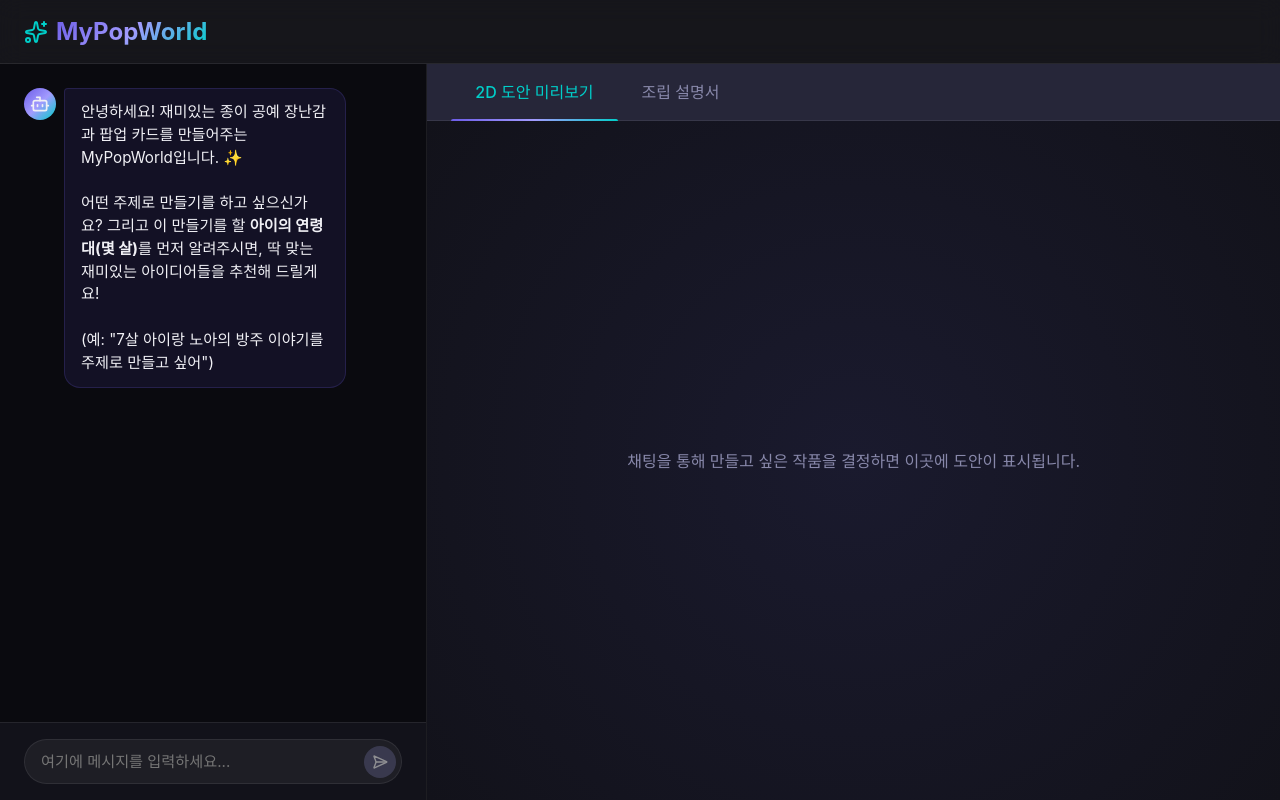
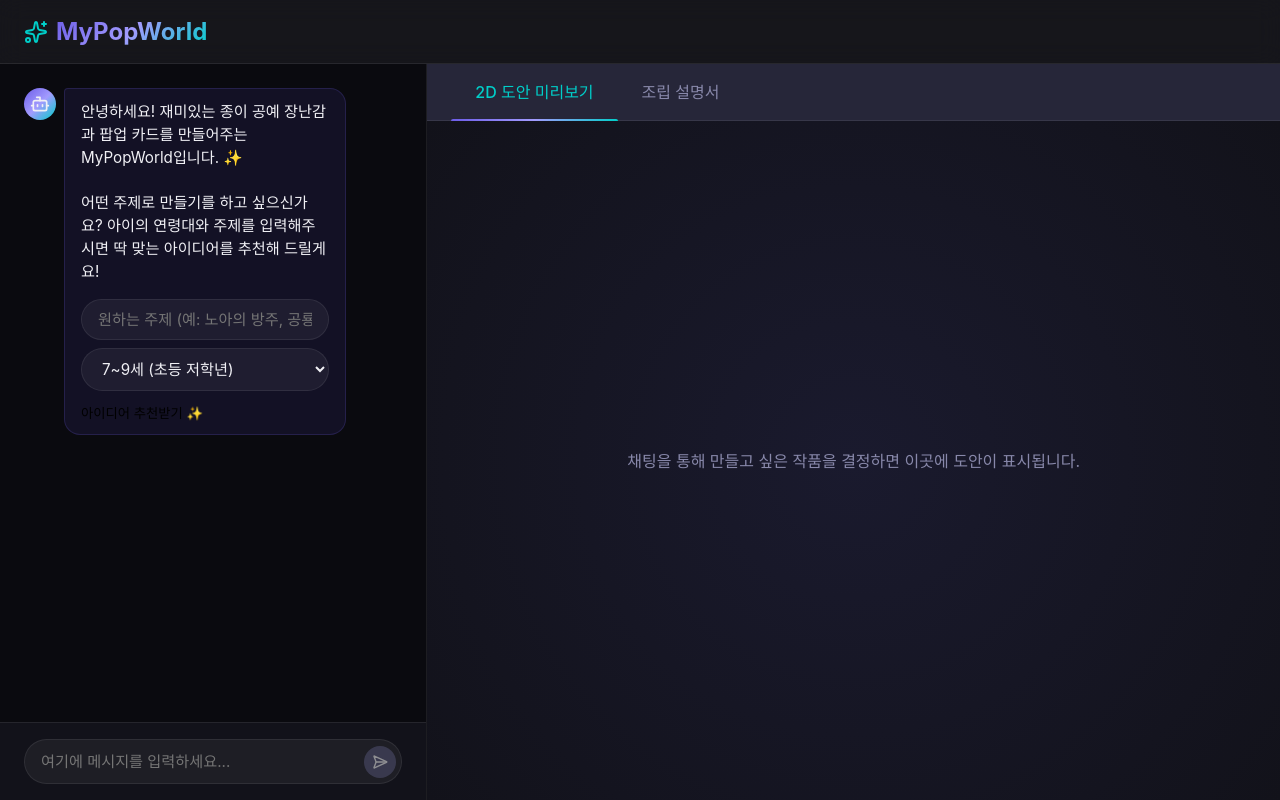
Before and after one commit to dotori-bot/mypopworld, a React (Vite) app: page / in a window 1280 px wide. Built offline with nearby package versions, Linux system fonts and the light colour scheme.

Commit message:
Enhance UX with input fields, fix image prompts, and support pull-tab

```diff
--- a/api/chat.js
+++ b/api/chat.js
@@ -49,10 +49,12 @@ export default async function handler(req, res) {
 - 아이디어 3: 빨대에 끼우고 불면 슝~ 날아가는 비둘기 로켓 (내부 매핑: straw-rocket)
 
 사용자가 최종적으로 아이디어를 선택하여 도안을 생성할 단계가 되면, 답변 마지막에 반드시 아래 형식의 JSON 블록을 포함하세요.
+\`imagePrompt\`는 이미지 생성기에 전달될 영문 프롬프트입니다. 주제의 핵심 사물이나 장면을 구체적이고 귀여운 카툰 스타일로 영어로 묘사해야 합니다. (예: "A cute wooden Noah's Ark boat on waves", "A happy yellow dinosaur")
 
 \`\`\`json
 {
   "theme": "주제(예: 노아의 방주, 로켓)",
+  "imagePrompt": "주제에 어울리는 구체적인 영문 이미지 묘사 (반드시 영어로 작성)",
   "mechanism": "v-fold | box-popup | parallel-fold | pull-tab | straw-rocket",
   "difficulty": "easy | medium | hard"
 }
--- a/src/components/Chat/ChatWindow.jsx
+++ b/src/components/Chat/ChatWindow.jsx
@@ -64,8 +64,37 @@ export default function ChatWindow() {
             <div className="message-avatar"><Bot size={20} /></div>
             <div className="message-bubble">
               안녕하세요! 재미있는 종이 공예 장난감과 팝업 카드를 만들어주는 MyPopWorld입니다. ✨<br/><br/>
-              어떤 주제로 만들기를 하고 싶으신가요? 그리고 이 만들기를 할 <b>아이의 연령대(몇 살)</b>를 먼저 알려주시면, 딱 맞는 재미있는 아이디어들을 추천해 드릴게요!<br/><br/>
-              (예: "7살 아이랑 노아의 방주 이야기를 주제로 만들고 싶어")
+              어떤 주제로 만들기를 하고 싶으신가요? 아이의 연령대와 주제를 입력해주시면 딱 맞는 아이디어를 추천해 드릴게요!
+
+              <div style={{ marginTop: '16px', display: 'flex', flexDirection: 'column', gap: '8px' }}>
+                <input
+                  type="text"
+                  placeholder="원하는 주제 (예: 노아의 방주, 공룡)"
+                  className="chat-input"
+                  id="init-theme"
+                  style={{ width: '100%', padding: '10px 16px', boxSizing: 'border-box' }}
+                />
+                <select
+                  className="chat-input"
+                  id="init-age"
+                  style={{ width: '100%', padding: '10px 16px', boxSizing: 'border-box', backgroundColor: 'var(--bg-glass)' }}
+                >
+                  <option value="4~6세">4~6세 (유아)</option>
+                  <option value="7~9세" selected>7~9세 (초등 저학년)</option>
+                  <option value="10세 이상">10세 이상 (초등 고학년)</option>
+                </select>
+                <button
+                  className="btn btn-primary"
+                  style={{ alignSelf: 'flex-start', marginTop: '4px' }}
+                  onClick={() => {
+                    const theme = document.getElementById('init-theme').value;
+                    const age = document.getElementById('init-age').value;
+                    if(theme) sendMessage(`${age} 아이를 위한 '${theme}' 주제로 재미있는 팝업이나 장난감 아이디어를 추천해줘!`);
+                  }}
+                >
+                  아이디어 추천받기 ✨
+                </button>
+              </div>
             </div>
           </div>
         )}
--- a/src/components/Preview/SVGPreview.jsx
+++ b/src/components/Preview/SVGPreview.jsx
@@ -27,6 +27,15 @@ export default function SVGPreview() {
       generateVFold(svg1, {});
     } else if (cardParams.mechanism === 'box-popup') {
       generateBoxPopup(svg1, {});
+    } else if (cardParams.mechanism === 'pull-tab') {
+      // Basic pull tab placeholder since full generator isn't linked
+      addRect(svg1, 50, 100, 100, 20, getLineStyle('CUT', true));
+      addRect(svg1, 60, 90, 80, 40, getLineStyle('MOUNTAIN_FOLD', true));
+      addText(svg1, 100, 115, '풀탭 (Pull Tab) 장치', 4, 'middle');
+    } else if (cardParams.mechanism === 'parallel-fold') {
+      addRect(svg1, 50, 100, 100, 60, getLineStyle('CUT', true));
+      addRect(svg1, 50, 130, 100, 1, getLineStyle('MOUNTAIN_FOLD', true));
+      addText(svg1, 100, 135, '평행 접기 (Parallel Fold)', 4, 'middle');
     } else {
       const text = document.createElementNS('http://www.w3.org/2000/svg', 'text');
       text.setAttribute('x', 105);
@@ -38,7 +47,8 @@ export default function SVGPreview() {
 
     // --- Page 2: Themed Decoration using Pollinations.ai ---
     const svg2 = createSVG(210, 297);
-    const themeQuery = encodeURIComponent(`${cardParams.theme} simple cute cartoon vector isolated on pure white background for kids sticker`);
+    const queryText = cardParams.imagePrompt ? cardParams.imagePrompt : cardParams.theme;
+    const themeQuery = encodeURIComponent(`${queryText} simple cute cartoon vector isolated on pure white background for kids sticker`);
     const imgUrl = `https://image.pollinations.ai/prompt/${themeQuery}?width=512&height=512&nologo=true`;
 
     const img = document.createElementNS('http://www.w3.org/2000/svg', 'image');
```
